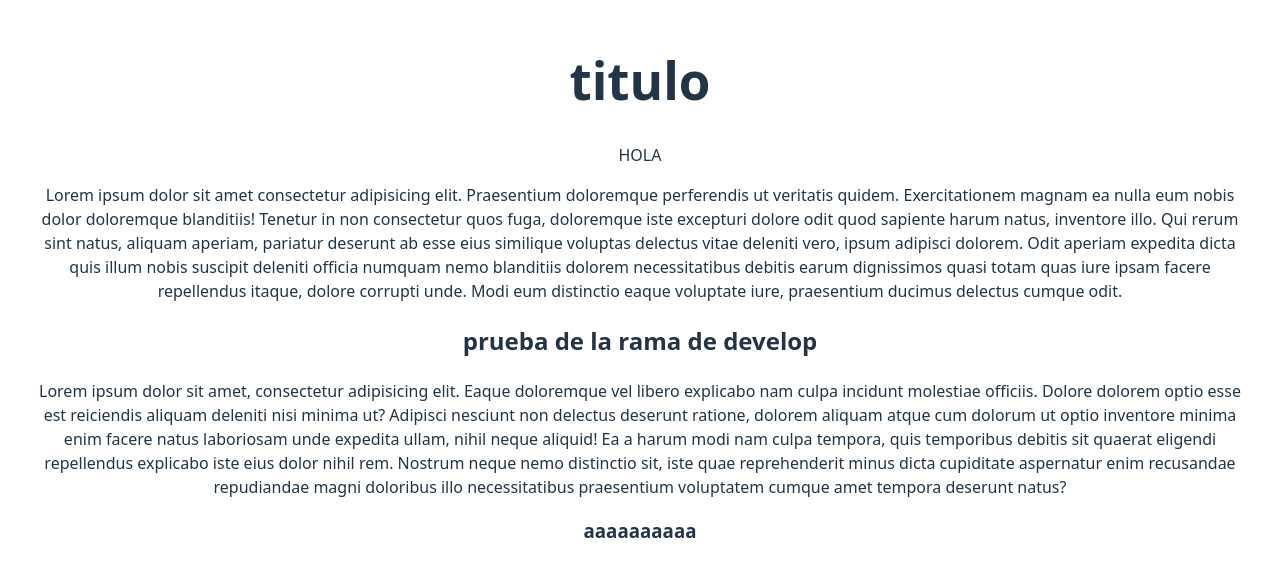
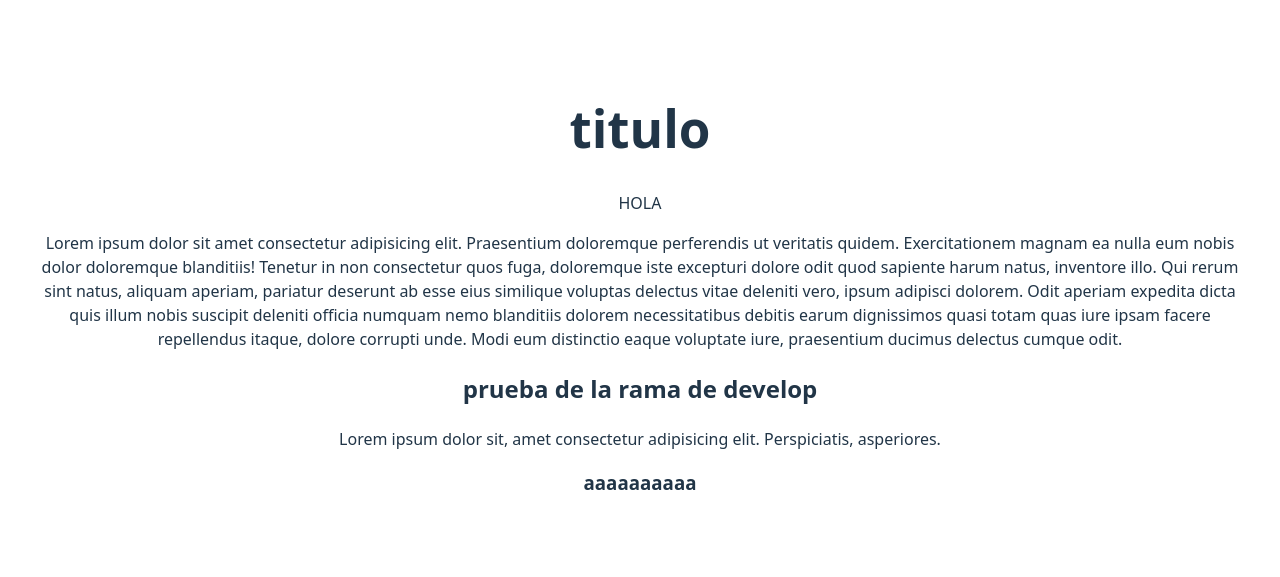
Before and after one commit to JosueRa26/Profile, a React (Vite) app: page / in a window 1280 px wide. Shown: the part 109-686 px from the top of the page. Built offline with nearby package versions, Linux system fonts and the light colour scheme.

Commit message:
cambio de un lorem

```diff
--- a/src/App.tsx
+++ b/src/App.tsx
@@ -20,17 +20,7 @@ function App() {
       </p>
       <h2>prueba de la rama de develop</h2>
       <p>
-        Lorem ipsum dolor sit amet, consectetur adipisicing elit. Eaque
-        doloremque vel libero explicabo nam culpa incidunt molestiae officiis.
-        Dolore dolorem optio esse est reiciendis aliquam deleniti nisi minima
-        ut? Adipisci nesciunt non delectus deserunt ratione, dolorem aliquam
-        atque cum dolorum ut optio inventore minima enim facere natus laboriosam
-        unde expedita ullam, nihil neque aliquid! Ea a harum modi nam culpa
-        tempora, quis temporibus debitis sit quaerat eligendi repellendus
-        explicabo iste eius dolor nihil rem. Nostrum neque nemo distinctio sit,
-        iste quae reprehenderit minus dicta cupiditate aspernatur enim
-        recusandae repudiandae magni doloribus illo necessitatibus praesentium
-        voluptatem cumque amet tempora deserunt natus?
+        Lorem ipsum dolor sit, amet consectetur adipisicing elit. Perspiciatis, asperiores.
       </p>
       <h3>aaaaaaaaaa</h3>
     </>
```
